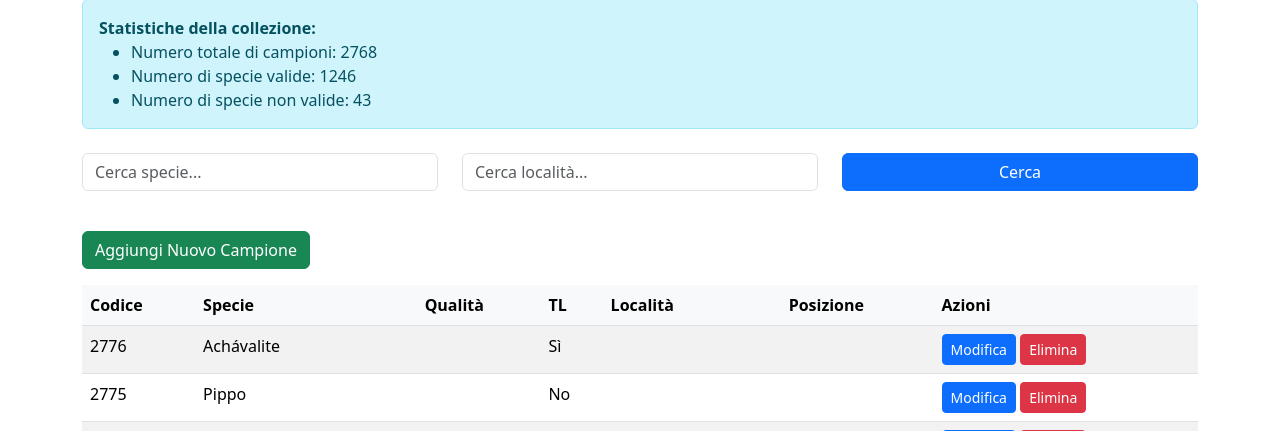
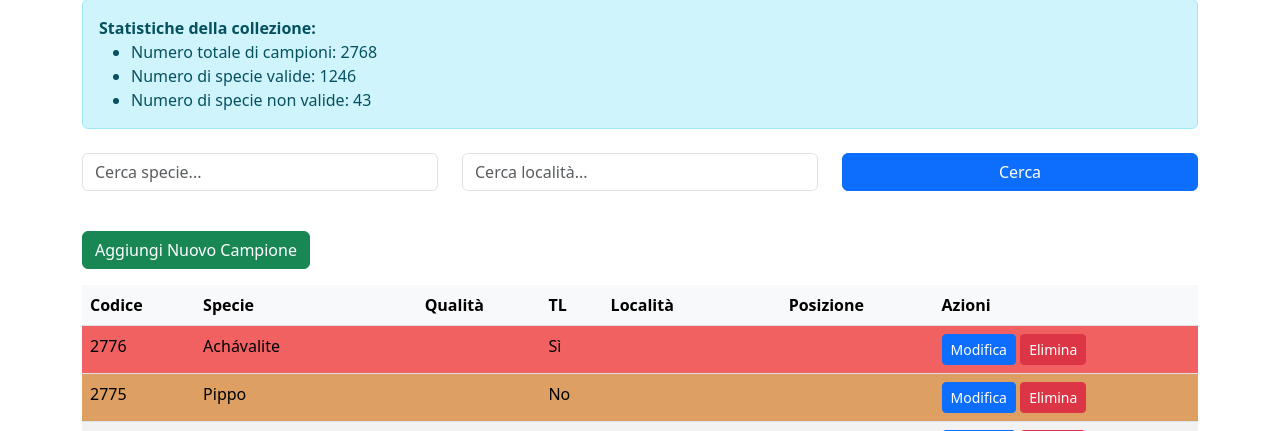
Before and after one commit to maxtar65/collezione_minerali, a Flask app: page /collezione in a window 1280 px wide. Shown: the part 153-584 px from the top of the page. Run offline with Flask 3, Linux system fonts and the light colour scheme; some libraries are stand-ins or nearby versions.

Commit message:
Righe colorate per TL e specie non valide

```diff
--- a/static/styles/style.css
+++ b/static/styles/style.css
@@ -40,3 +40,15 @@
 .ui-helper-hidden-accessible {
     display: none;
 }
+
+/* Specificità aumentata per sovrascrivere altri stili, inclusi quelli di Bootstrap */
+table.table-striped tbody tr.non-valida,
+table.table-striped tbody tr.non-valida td {
+    background-color: #dea062 !important;  /* Colore arancione */
+}
+
+/* Stile per i campioni TL = 1 */
+table.table-striped tbody tr.tl-true,
+table.table-striped tbody tr.tl-true td {
+    background-color: #ff6666 !important;  /* Colore rosso chiaro */
+}
--- a/templates/collezione.html
+++ b/templates/collezione.html
@@ -50,7 +50,7 @@
     </thead>
     <tbody>
         {% for item in items %}
-        <tr>
+        <tr class="{% if item.specie_non_valida %}non-valida{% endif %} {% if item.tl %}tl-true{% endif %}">
             <td>{{ item.codice }}</td>
             <td>{{ item.specie_nome }}</td>
             <td>{{ item.qualita }}</td>
@@ -67,6 +67,7 @@
         {% endfor %}
     </tbody>
 </table>
+
 
 <!-- Paginazione -->
 {% if pagination.pages > 1 %}
```
Also changed, not shown: database/db.sqlite3.
